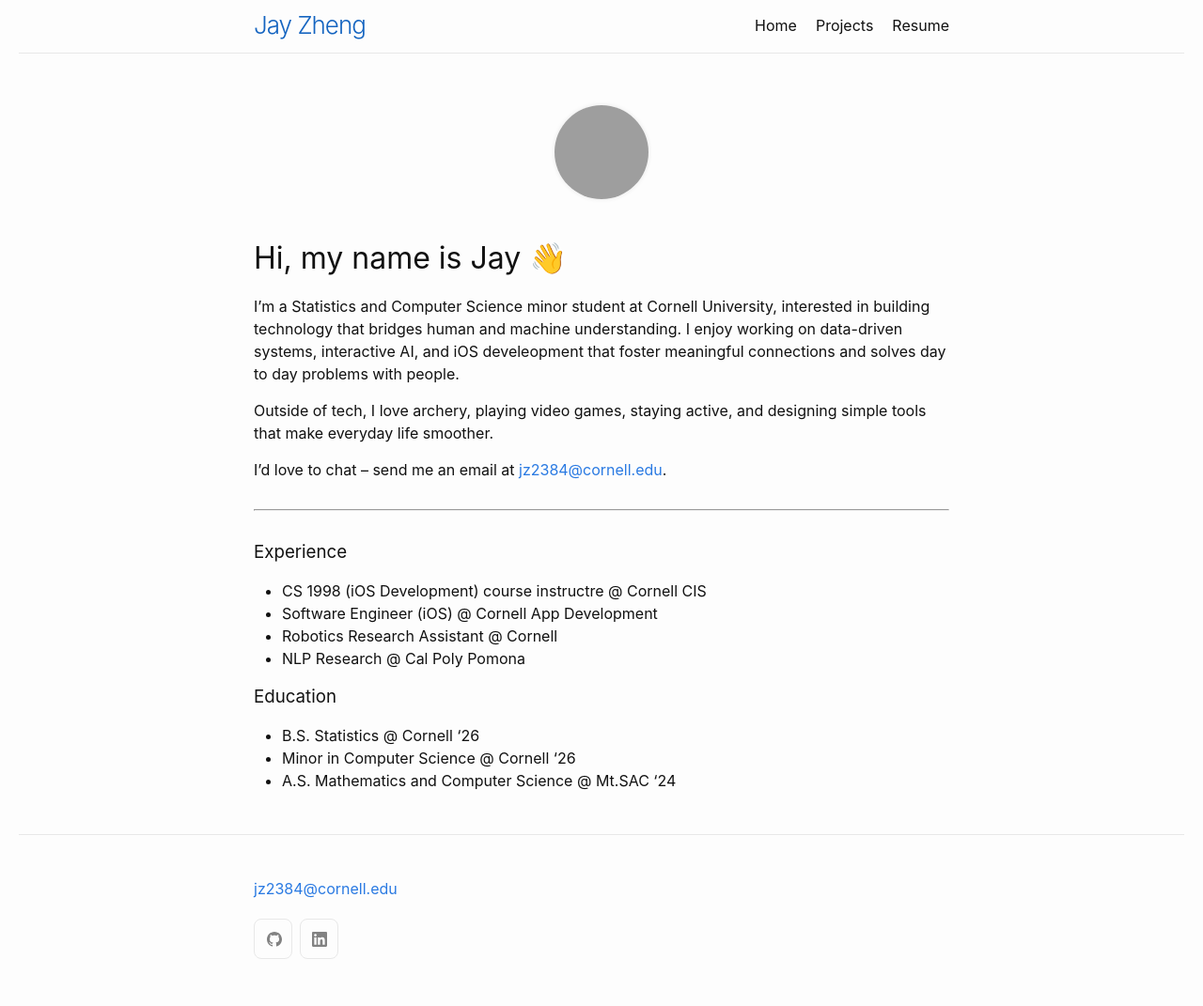
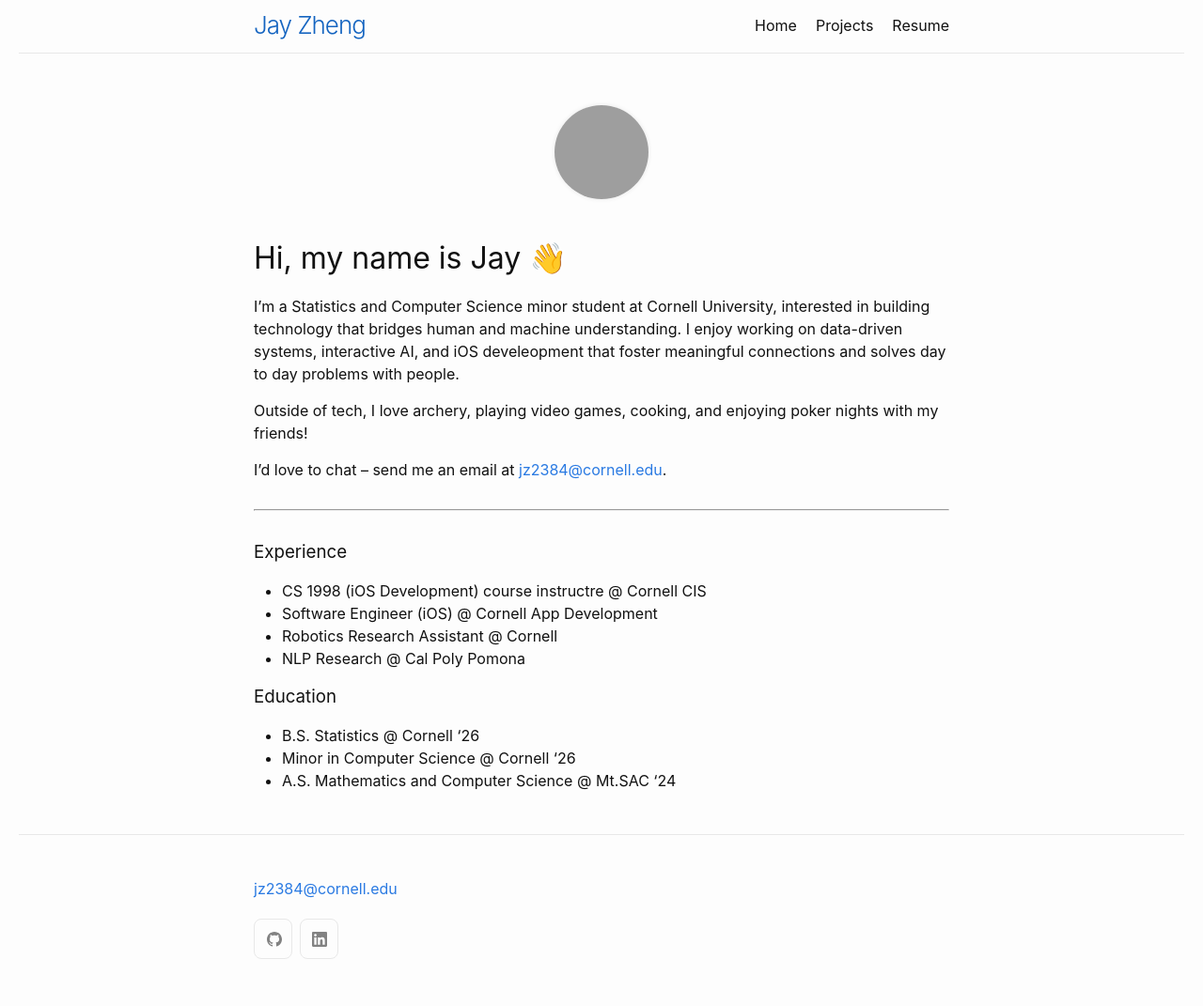
Before and after one commit to Juribu/juribu.github.io, a Jekyll site: the page built from index.md, in a window 1280 px wide. Shown: the whole page at 94% size. Built offline with Jekyll 4.4.1, drawn with Linux system fonts in a browser that asks for light colours; grey boxes are pictures that could not be loaded.

Commit message:
update bio

```diff
--- a/index.md
+++ b/index.md
@@ -12,7 +12,7 @@ title: "Home"
 
 I’m a Statistics and Computer Science minor student at Cornell University, interested in building technology that bridges human and machine understanding. I enjoy working on data-driven systems, interactive AI, and iOS develeopment that foster meaningful connections and solves day to day problems with people.
 
-Outside of tech, I love archery, playing video games, staying active, and designing simple tools that make everyday life smoother.
+Outside of tech, I love archery, playing video games, cooking, and enjoying poker nights with my friends!
 
 I’d love to chat – send me an email at [jz2384@cornell.edu](mailto:jz2384@cornell.edu).
 
```
